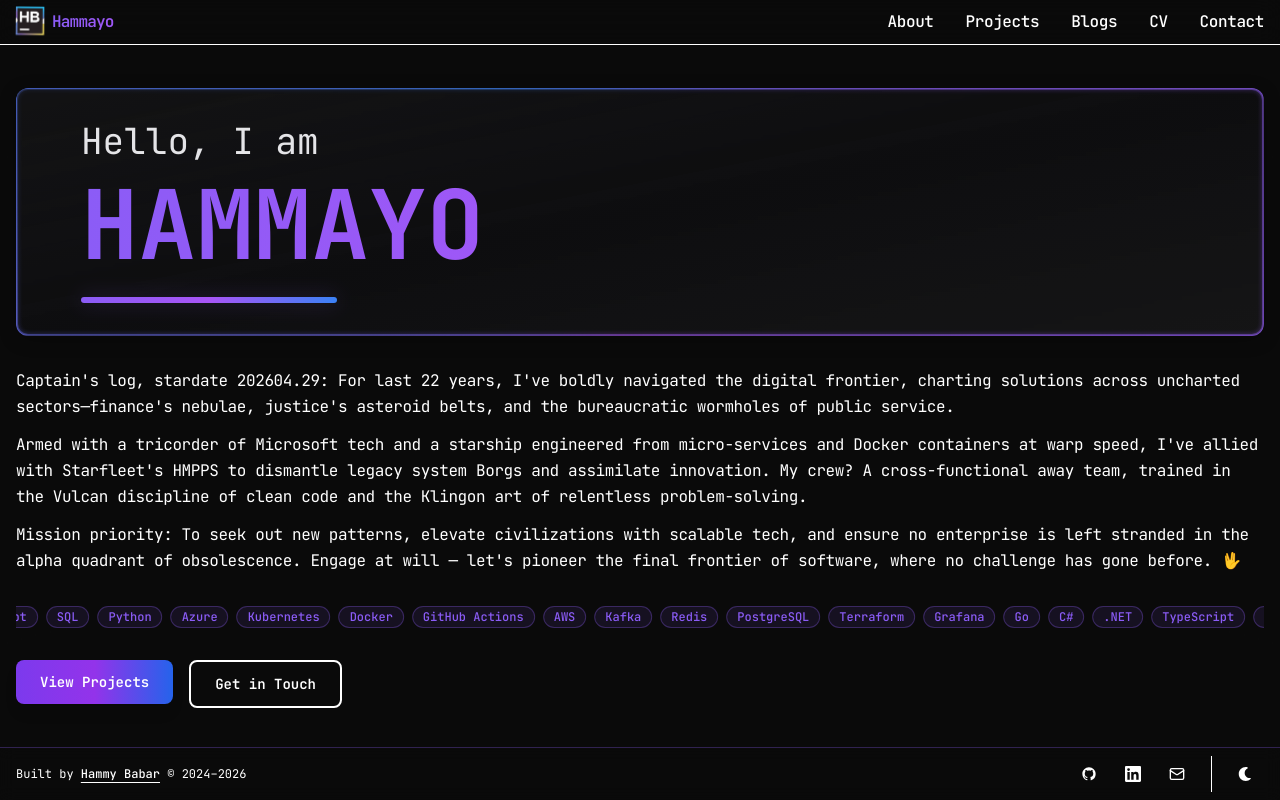
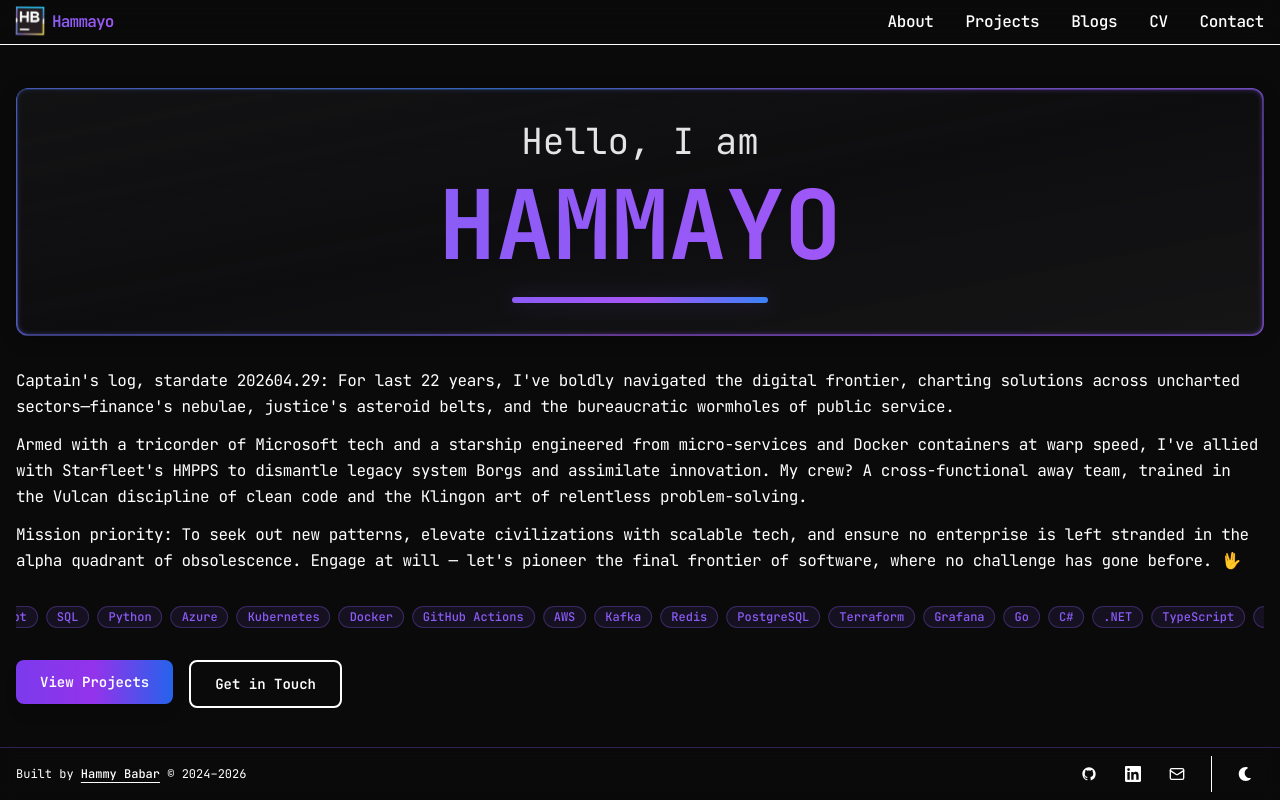
Before and after one commit to hammayo/hammayo.github.io, a Next.js app: page / in a window 1280 px wide. Built offline with nearby package versions, Linux system fonts and the light colour scheme.

Commit message:
fix: keep hero heading and accent bar centred on homepage

```diff
--- a/src/features/home/hero.tsx
+++ b/src/features/home/hero.tsx
@@ -4,7 +4,7 @@ import { CardEffects } from '@/features/shared/ui/card-effects';
 
 const TitleContent = () => (
   <div className="px-0 min-[314px]:px-2 sm:px-8 md:px-16 py-6 md:py-8 relative">
-    <h1 className="text-left">
+    <h1 className="text-center">
       <span className="block text-xl sm:text-2xl md:text-4xl mb-4 text-zinc-700 dark:text-zinc-200">
         Hello, I am
       </span>
@@ -13,7 +13,7 @@ const TitleContent = () => (
         <span className="md:hidden text-5xl min-[314px]:text-6xl animate-gradient gradient-text">HAMMY</span>
       </span>
     </h1>
-    <div className="mt-6 h-1.5 w-32 sm:w-40 md:w-64 rounded-full gradient-bg scheme-glow" />
+    <div className="mt-6 h-1.5 w-32 sm:w-40 md:w-64 mx-auto rounded-full gradient-bg scheme-glow" />
   </div>
 );
 
```
